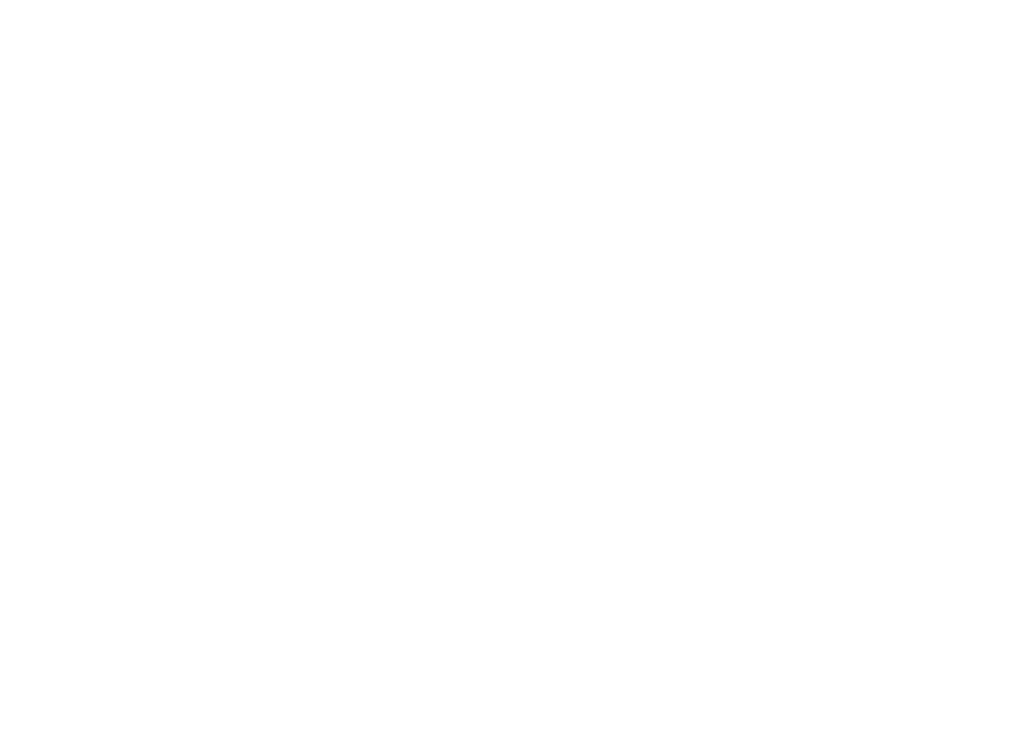
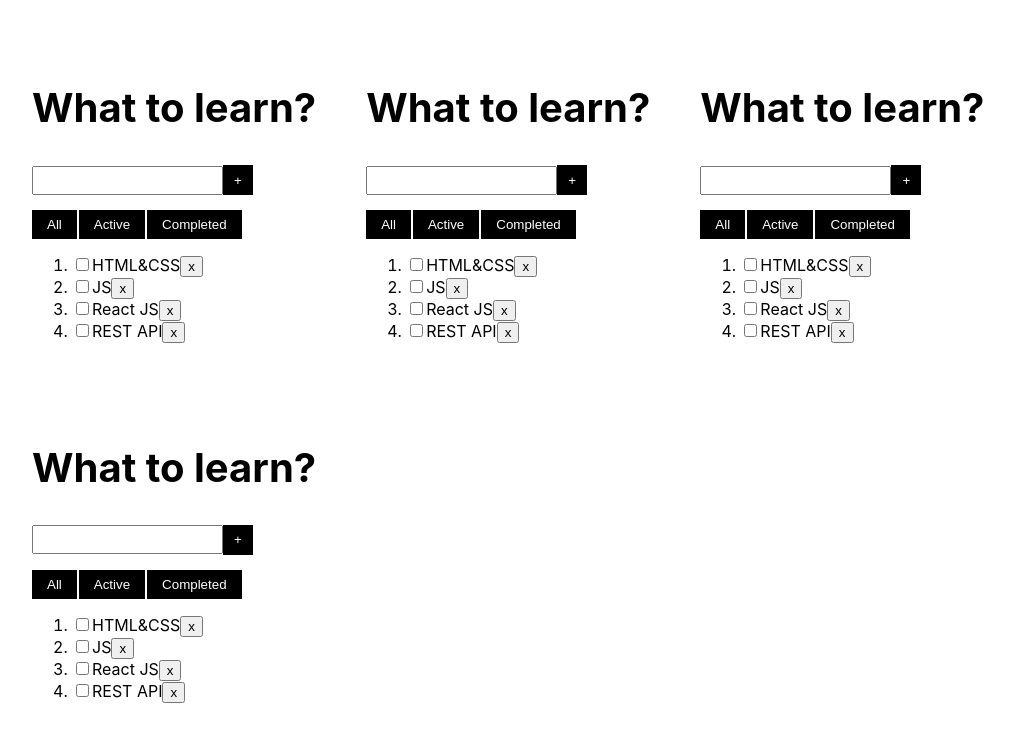
Before and after one commit to Stanislav-Vasilevich/todolist-test, a React (Create React App) app: page / in a window 1280 px wide. Shown: the top 742 px of the page, without its empty margins (18-1032 px from the left). Built offline with nearby package versions, Linux system fonts and the light colour scheme.

Commit message:
сделал первое задание понедельника

```diff
--- a/package.json
+++ b/package.json
@@ -10,10 +10,12 @@
     "@types/node": "^16.7.13",
     "@types/react": "^18.0.0",
     "@types/react-dom": "^18.0.0",
+    "@types/uuid": "^9.0.3",
     "react": "^18.2.0",
     "react-dom": "^18.2.0",
     "react-scripts": "5.0.1",
     "typescript": "^4.4.2",
+    "uuid": "^9.0.0",
     "web-vitals": "^2.1.0"
   },
   "scripts": {
--- a/src/App.css
+++ b/src/App.css
@@ -1,38 +1,5 @@
-.App {
-  text-align: center;
+.app {
+  display: flex;
+  flex-wrap: wrap;
+  gap: 50px;
 }
-
-.App-logo {
-  height: 40vmin;
-  pointer-events: none;
-}
-
-@media (prefers-reduced-motion: no-preference) {
-  .App-logo {
-    animation: App-logo-spin infinite 20s linear;
-  }
-}
-
-.App-header {
-  background-color: #282c34;
-  min-height: 100vh;
-  display: flex;
-  flex-direction: column;
-  align-items: center;
-  justify-content: center;
-  font-size: calc(10px + 2vmin);
-  color: white;
-}
-
-.App-link {
-  color: #61dafb;
-}
-
-@keyframes App-logo-spin {
-  from {
-    transform: rotate(0deg);
-  }
-  to {
-    transform: rotate(360deg);
-  }
-}
--- a/src/App.tsx
+++ b/src/App.tsx
@@ -1,13 +1,53 @@
 import React from 'react';
 import logo from './logo.svg';
 import './App.css';
+import Todolist from './component/Todolist/Todolist';
+import {v1} from 'uuid';
 
-// сделать верстку
+export type TodoListType = {
+  title: string
+  task: TaskType[]
+}
+
+type TaskType = {
+  id: string
+  title: string
+  check: boolean
+}
+
+const todoList: TodoListType = {
+  title: 'What to learn?',
+  task: [
+    {
+      id: v1(),
+      title: 'HTML&CSS',
+      check: false,
+    },
+    {
+      id: v1(),
+      title: 'JS',
+      check: false,
+    },
+    {
+      id: v1(),
+      title: 'React JS',
+      check: false,
+    },
+    {
+      id: v1(),
+      title: 'REST API',
+      check: false,
+    },
+  ]
+};
 
 function App() {
   return (
-    <div className="App">
-
+    <div className="app">
+      <Todolist todolist={todoList}/>
+      <Todolist todolist={todoList}/>
+      <Todolist todolist={todoList}/>
+      <Todolist todolist={todoList}/>
     </div>
   );
 }
--- /dev/null
+++ b/src/component/Todolist/Todolist.css
@@ -0,0 +1,35 @@
+.todolist {
+}
+
+.todolist__title {
+  font-size: 40px;
+}
+
+.todolist__form {
+  height: 30px;
+  margin: 0 0 15px;
+}
+
+.todolist__input {
+  max-height: 100%;
+  padding: 5px;
+}
+
+.todolist__add-button {
+  height: 100%;
+  width: 30px;
+  background: black;
+  color: white;
+  outline: none;
+  border: none;
+}
+
+.todolist__filter-button {
+  width: max-content;
+  background: black;
+  color: white;
+  outline: none;
+  border: none;
+  padding: 7px 15px;
+  margin: 0 2px 0 0;
+}
--- /dev/null
+++ b/src/component/Todolist/Todolist.tsx
@@ -0,0 +1,48 @@
+import React from 'react';
+import {TodoListType} from '../../App';
+import './Todolist.css';
+
+type PropsType = {
+  todolist: TodoListType
+}
+
+const Todolist = (props: PropsType) => {
+  return (
+    <div className="todolist">
+      <h2 className="todolist__title">{props.todolist.title}</h2>
+      <div className="todolist__form">
+        <input className="todolist__input" type="text"/>
+        <button className="todolist__add-button">+</button>
+      </div>
+      <div>
+        <button className="todolist__filter-button">All</button>
+        <button className="todolist__filter-button">Active</button>
+        <button className="todolist__filter-button">Completed</button>
+      </div>
+      <ol>
+        <li>
+          <input type="checkbox"/>
+          <span>{props.todolist.task[0].title}</span>
+          <button>x</button>
+        </li>
+        <li>
+          <input type="checkbox"/>
+          <span>{props.todolist.task[1].title}</span>
+          <button>x</button>
+        </li>
+        <li>
+          <input type="checkbox"/>
+          <span>{props.todolist.task[2].title}</span>
+          <button>x</button>
+        </li>
+        <li>
+          <input type="checkbox"/>
+          <span>{props.todolist.task[3].title}</span>
+          <button>x</button>
+        </li>
+      </ol>
+    </div>
+  );
+};
+
+export default Todolist;
--- a/src/index.css
+++ b/src/index.css
@@ -5,6 +5,7 @@ body {
     sans-serif;
   -webkit-font-smoothing: antialiased;
   -moz-osx-font-smoothing: grayscale;
+  padding: 50px;
 }
 
 code {
```
Also changed, not shown: 2 other files (tests, documents, lock files or other folders).
